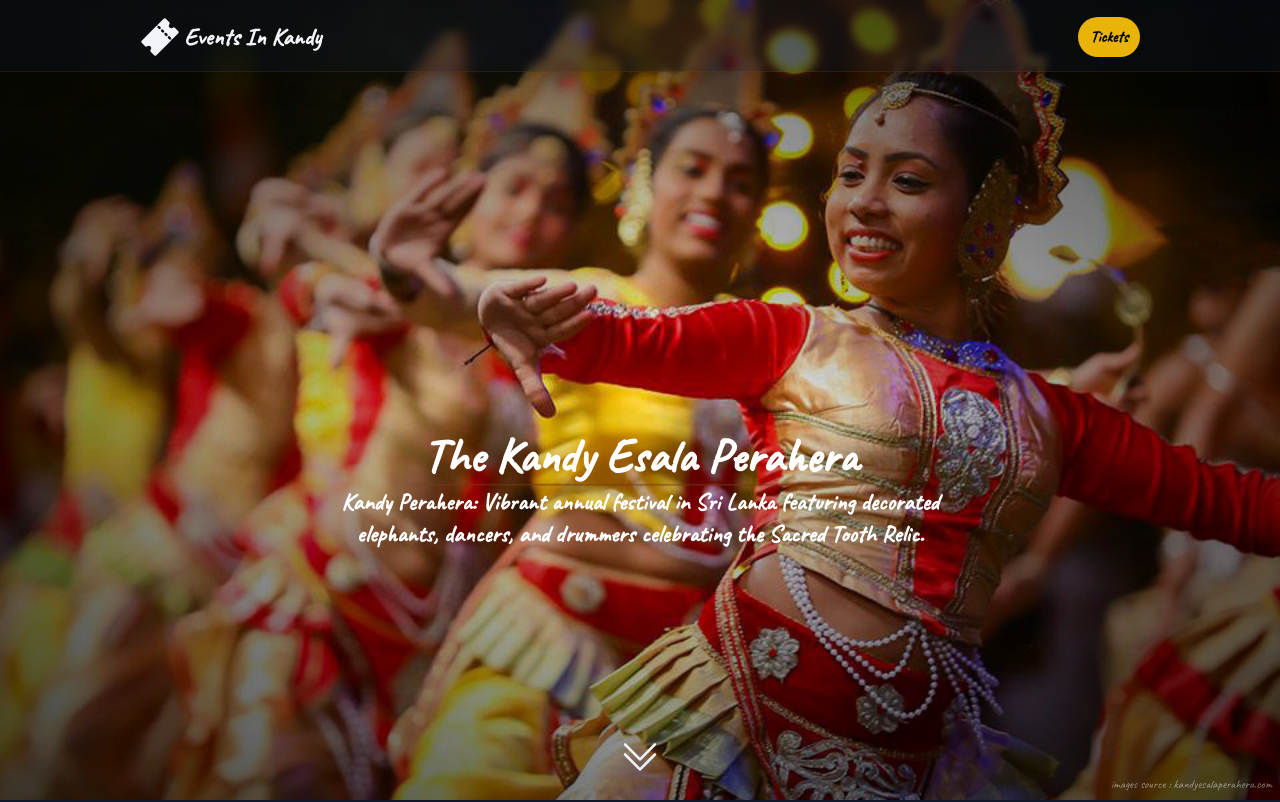
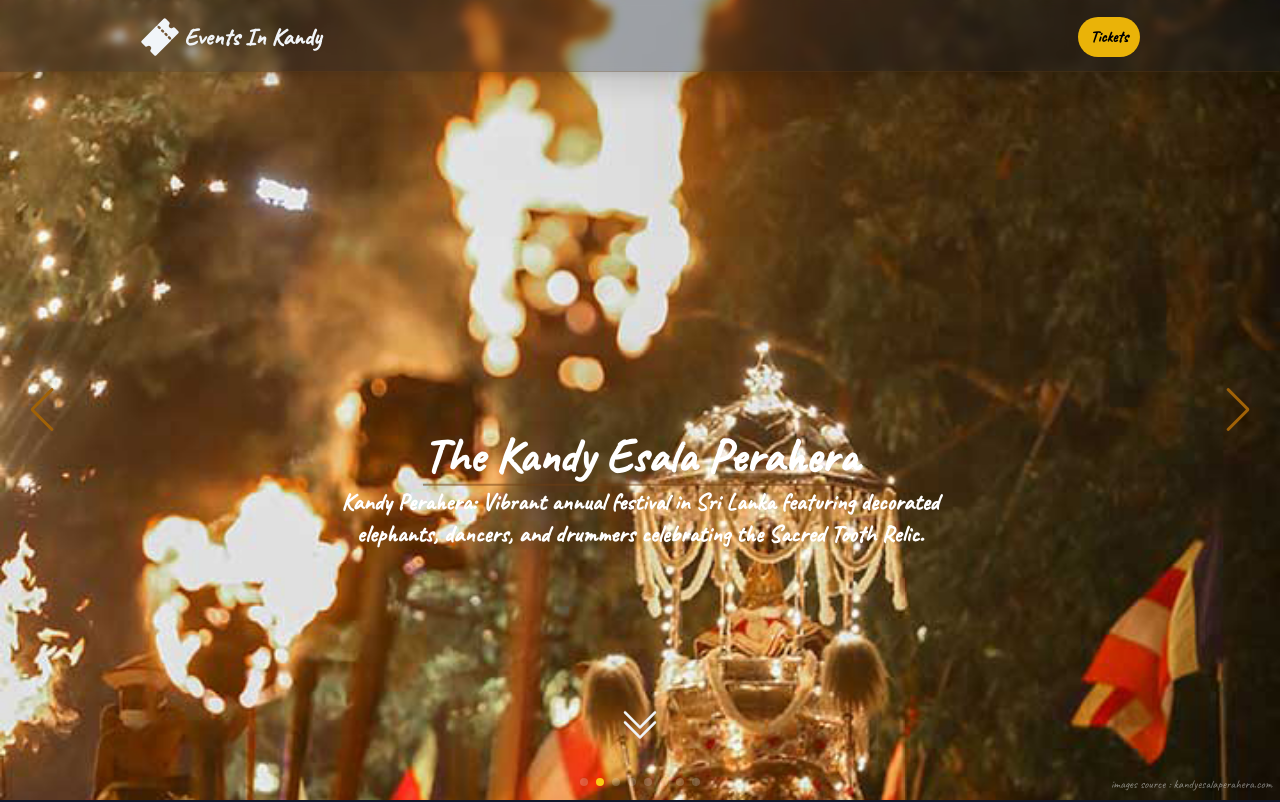
Before and after one commit to rumeshranaweera/kandyperahera, a Next.js app: page / in a window 1280 px wide. Shown: the top 802 px of the page. Built offline with nearby package versions, Linux system fonts and the light colour scheme.

Commit message:
add hero carousel

```diff
--- a/app/page.tsx
+++ b/app/page.tsx
@@ -4,7 +4,6 @@ import Hero from "../components/hero";
 import History from "../components/history ";
 import { motion } from "framer-motion";
 import Schedule from "../components/schedule";
-import Carousel from "../components/carousel";
 import Offers from "@/components/offers";
 import ImgAndText from "@/components/imgAndText";
 
@@ -78,8 +77,6 @@ export default function Home() {
         />
         <Schedule />
         <Offers />
-
-        {/* <Carousel /> */}
       </div>
     </main>
   );
--- a/components/carousel.tsx
+++ b/components/carousel.tsx
@@ -1,142 +1,50 @@
-const Carousel = () => {
+import React, { useRef, useState } from "react";
+// Import Swiper React components
+import { Swiper, SwiperSlide } from "swiper/react";
+
+// Import Swiper styles
+import "swiper/css";
+import "swiper/css/pagination";
+import "swiper/css/navigation";
+import "swiper/css/effect-fade";
+
+import "./styles.css";
+
+// import required modules
+import { Autoplay, Pagination, Navigation, EffectFade } from "swiper";
+import Image from "next/image";
+
+export default function Carousel() {
   return (
-    <div
-      id="default-carousel"
-      className="relative w-full"
-      data-carousel="slide"
-    >
-      {/* Carousel wrapper */}
-      <div className="relative h-56 overflow-hidden rounded-lg md:h-96">
-        {/* Item 1 */}
-        <div className="hidden duration-700 ease-in-out" data-carousel-item="">
-          <img
-            src="/docs/images/carousel/carousel-1.svg"
-            className="absolute block w-full -translate-x-1/2 -translate-y-1/2 top-1/2 left-1/2"
-            alt="..."
-          />
-        </div>
-        {/* Item 2 */}
-        <div className="hidden duration-700 ease-in-out" data-carousel-item="">
-          <img
-            src="/docs/images/carousel/carousel-2.svg"
-            className="absolute block w-full -translate-x-1/2 -translate-y-1/2 top-1/2 left-1/2"
-            alt="..."
-          />
-        </div>
-        {/* Item 3 */}
-        <div className="hidden duration-700 ease-in-out" data-carousel-item="">
-          <img
-            src="/docs/images/carousel/carousel-3.svg"
-            className="absolute block w-full -translate-x-1/2 -translate-y-1/2 top-1/2 left-1/2"
-            alt="..."
-          />
-        </div>
-        {/* Item 4 */}
-        <div className="hidden duration-700 ease-in-out" data-carousel-item="">
-          <img
-            src="/docs/images/carousel/carousel-4.svg"
-            className="absolute block w-full -translate-x-1/2 -translate-y-1/2 top-1/2 left-1/2"
-            alt="..."
-          />
-        </div>
-        {/* Item 5 */}
-        <div className="hidden duration-700 ease-in-out" data-carousel-item="">
-          <img
-            src="/docs/images/carousel/carousel-5.svg"
-            className="absolute block w-full -translate-x-1/2 -translate-y-1/2 top-1/2 left-1/2"
-            alt="..."
-          />
-        </div>
-      </div>
-      {/* Slider indicators */}
-      <div className="absolute z-30 flex space-x-3 -translate-x-1/2 bottom-5 left-1/2">
-        <button
-          type="button"
-          className="w-3 h-3 rounded-full"
-          aria-current="true"
-          aria-label="Slide 1"
-          data-carousel-slide-to={0}
-        />
-        <button
-          type="button"
-          className="w-3 h-3 rounded-full"
-          aria-current="false"
-          aria-label="Slide 2"
-          data-carousel-slide-to={1}
-        />
-        <button
-          type="button"
-          className="w-3 h-3 rounded-full"
-          aria-current="false"
-          aria-label="Slide 3"
-          data-carousel-slide-to={2}
-        />
-        <button
-          type="button"
-          className="w-3 h-3 rounded-full"
-          aria-current="false"
-          aria-label="Slide 4"
-          data-carousel-slide-to={3}
-        />
-        <button
-          type="button"
-          className="w-3 h-3 rounded-full"
-          aria-current="false"
-          aria-label="Slide 5"
-          data-carousel-slide-to={4}
-        />
-      </div>
-      {/* Slider controls */}
-      <button
-        type="button"
-        className="absolute top-0 left-0 z-30 flex items-center justify-center h-full px-4 cursor-pointer group focus:outline-none"
-        data-carousel-prev=""
+    <div className="relative h-full">
+      <Swiper
+        effect="fade"
+        fadeEffect={{ crossFade: false }}
+        spaceBetween={30}
+        centeredSlides={true}
+        autoplay={{
+          delay: 5500,
+          disableOnInteraction: false,
+        }}
+        pagination={{
+          clickable: true,
+        }}
+        navigation
+        loop
+        modules={[Autoplay, Pagination, Navigation, EffectFade]}
+        className="mySwiper"
       >
-        <span className="inline-flex items-center justify-center w-8 h-8 rounded-full sm:w-10 sm:h-10 bg-white/30 dark:bg-gray-800/30 group-hover:bg-white/50 dark:group-hover:bg-gray-800/60 group-focus:ring-4 group-focus:ring-white dark:group-focus:ring-gray-800/70 group-focus:outline-none">
-          <svg
-            aria-hidden="true"
-            className="w-5 h-5 text-white sm:w-6 sm:h-6 dark:text-gray-800"
-            fill="none"
-            stroke="currentColor"
-            viewBox="0 0 24 24"
-            xmlns="http://www.w3.org/2000/svg"
-          >
-            <path
-              strokeLinecap="round"
-              strokeLinejoin="round"
-              strokeWidth={2}
-              d="M15 19l-7-7 7-7"
+        {Array.from({ length: 8 }, (_, i) => (
+          <SwiperSlide>
+            <Image
+              src={`/imgs/img-${i}.jpg`}
+              alt={`${"img" + i}`}
+              fill
+              loading="lazy"
             />
-          </svg>
-          <span className="sr-only">Previous</span>
-        </span>
-      </button>
-      <button
-        type="button"
-        className="absolute top-0 right-0 z-30 flex items-center justify-center h-full px-4 cursor-pointer group focus:outline-none"
-        data-carousel-next=""
-      >
-        <span className="inline-flex items-center justify-center w-8 h-8 rounded-full sm:w-10 sm:h-10 bg-white/30 dark:bg-gray-800/30 group-hover:bg-white/50 dark:group-hover:bg-gray-800/60 group-focus:ring-4 group-focus:ring-white dark:group-focus:ring-gray-800/70 group-focus:outline-none">
-          <svg
-            aria-hidden="true"
-            className="w-5 h-5 text-white sm:w-6 sm:h-6 dark:text-gray-800"
-            fill="none"
-            stroke="currentColor"
-            viewBox="0 0 24 24"
-            xmlns="http://www.w3.org/2000/svg"
-          >
-            <path
-              strokeLinecap="round"
-              strokeLinejoin="round"
-              strokeWidth={2}
-              d="M9 5l7 7-7 7"
-            />
-          </svg>
-          <span className="sr-only">Next</span>
-        </span>
-      </button>
+          </SwiperSlide>
+        ))}
+      </Swiper>
     </div>
   );
-};
-
-export default Carousel;
+}
--- a/components/hero.tsx
+++ b/components/hero.tsx
@@ -1,18 +1,10 @@
 "use client";
-import Image from "next/image";
 import { motion, useScroll, useTransform } from "framer-motion";
 import { BsChevronDoubleDown } from "react-icons/bs";
 import { useRef } from "react";
+import Carousel from "./carousel";
 
-const randomval = Math.floor(Math.random() * 7);
-
-const imgUrls = Array.from({ length: 8 }, (_, i) => {
-  return `/imgs/img-${i}.jpg`;
-});
 function Hero() {
-  const imageUrl = imgUrls[randomval];
-  // console.log(imageUrl);
-
   const sectionRef = useRef(null);
   const { scrollYProgress } = useScroll({
     target: sectionRef,
@@ -32,17 +24,9 @@ function Hero() {
         className="absolute inset-0 overflow-hidden"
         property="ture"
       >
-        <Image
-          src={`${imageUrl}`}
-          fill
-          alt="conver image"
-          className="object-cover overflow-hidden"
-          priority
-        />
+        <div className="absolute inset-0 bg-white " />
+        <Carousel />
       </motion.div>
-
-      <div className="absolute inset-0 bg-gradient-to-r from-black/50 via-transparent to-black/50"></div>
-      <div className="absolute inset-0 text-center bg-gradient-to-b from-black/50 via-transparent to-black/50"></div>
 
       <motion.div
         initial={{ opacity: 0, scale: 0.9 }}
@@ -51,7 +35,7 @@ function Hero() {
         style={{ y }}
         className={"relative text-5xl sm:text-7xl font-semibold text-center "}
       >
-        <h1 className="inline-block pb-1 text-5xl text-white border-b-2 border-yellow-900/50 ">
+        <h1 className="inline-block pb-1 text-5xl text-white border-b-2 border-yellow-900/50 2xl:text- lg:">
           The Kandy Esala Perahera
         </h1>
         <motion.h4
@@ -69,7 +53,7 @@ function Hero() {
         initial={{ opacity: 0 }}
         animate={{ opacity: 1 }}
         transition={{ delay: 2 }}
-        className="absolute left-0 right-0 flex justify-center w-10 h-10 mx-auto bottom-4 "
+        className="absolute left-0 right-0 flex justify-center w-10 h-10 mx-auto bottom-12 "
       >
         <BsChevronDoubleDown
           className="font-extrabold animate-bounce"
--- /dev/null
+++ b/components/styles.css
@@ -0,0 +1,32 @@
+.swiper {
+  width: 100%;
+  height: 100%;
+}
+
+.swiper-slide {
+  text-align: center;
+  font-size: 18px;
+  color: black;
+
+  /* Center slide text vertically */
+  display: flex;
+  justify-content: center;
+  align-items: center;
+}
+
+.swiper-slide img {
+  display: block;
+  width: 100%;
+  height: 100%;
+  object-fit: cover;
+}
+.swiper-button-next,
+.swiper-button-prev {
+  @apply absolute z-40 hidden p-8 text-yellow-700 md:flex;
+}
+.swiper-pagination-bullet {
+  @apply bg-white bg-opacity-100 bg-blend-multiply;
+}
+.swiper-pagination-bullet-active {
+  @apply bg-yellow-400;
+}
--- a/package.json
+++ b/package.json
@@ -21,6 +21,7 @@
     "react": "18.2.0",
     "react-dom": "18.2.0",
     "react-icons": "^4.8.0",
+    "swiper": "^9.3.2",
     "tailwindcss": "3.3.2",
     "typescript": "5.0.4"
   }
--- a/tailwind.config.js
+++ b/tailwind.config.js
@@ -14,6 +14,9 @@ module.exports = {
       backgroundImage: {
         "footer-img": "url('/imgs/footer-bg.png')",
       },
+      backgroundColor: {
+        radial: `background:_radial-gradient(circle,_rgba(2,0,36,0)_55%,_rgba(0,212,255,1)_100%)`,
+      },
     },
   },
   plugins: [],
```
Also changed, not shown: public/imgs/img-7.jpg (renamed from public/imgs/img7.jpg), 1 other file (tests, documents, lock files or other folders).
